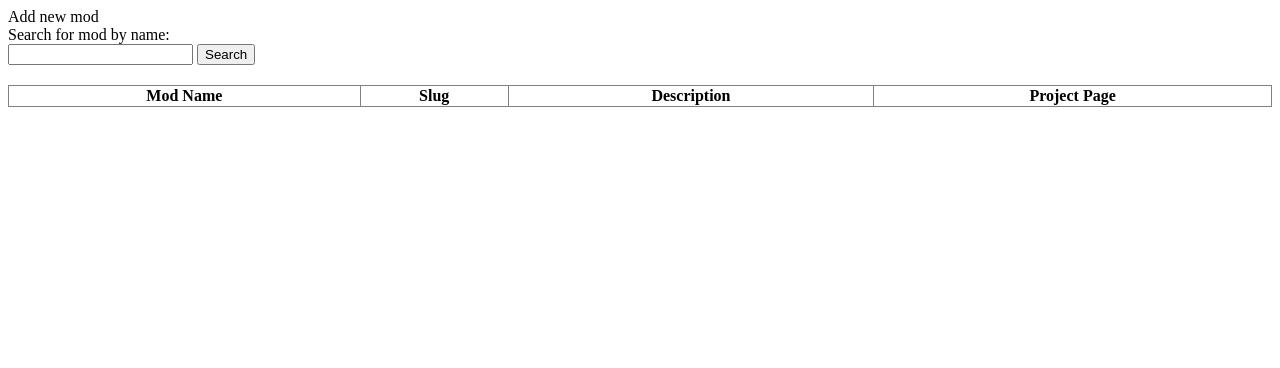
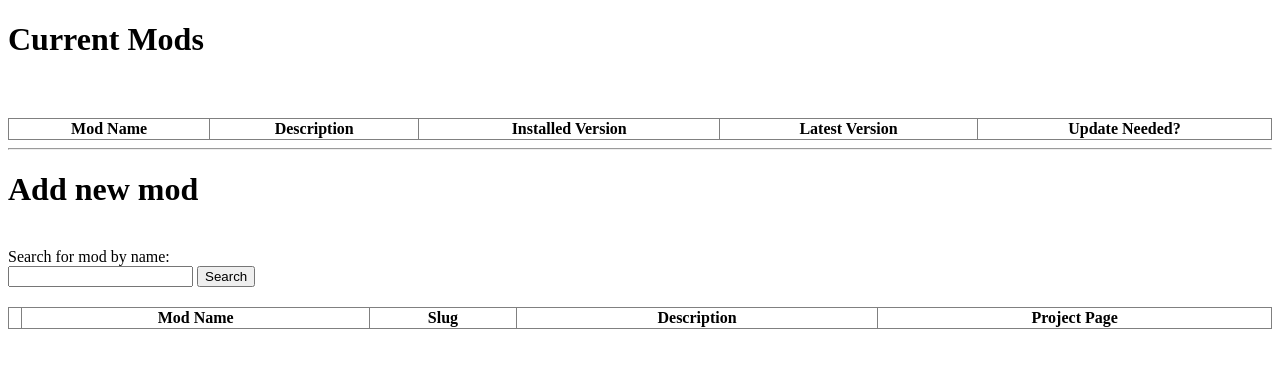
Before and after one commit to MrScopi/mc-modlister, a Django app: page / in a window 1280 px wide. Shown: the top 368 px of the page. Run offline with Django 5.2, Linux system fonts and the light colour scheme; lists and menus that the app fills with data are empty.

Commit message:
can't easily reuse table rendering code, but I can read it easier if I break out the functions

```diff
--- a/mc_modlister/templates/modlist/list.html
+++ b/mc_modlister/templates/modlist/list.html
@@ -1,15 +1,34 @@
 {% extends 'base.html' %}
 {% block content %}
-Add new mod
+<div id='current_mods'>
+    <h1>Current Mods</h1>
+    <br>
+    <table id='currentModsTable' border="1" style='margin-top:20px; width:100%; border-collapse: collapse;'>
+        <thead>
+            <tr>
+                <th>Mod Name</th>
+                <th>Description</th>
+                <th>Installed Version</th>
+                <th>Latest Version</th>
+                <th>Update Needed?</th>
+            </tr>
+        </thead>
+        <tbody>
+        </tbody>
+    </table>
+</div>
+<hr>
+<div id='add_new_mod'>
+    <h1>Add new mod</h1>
     <br>
     <label for="mod_name_search">Search for mod by name:</label>
     <br>
     <input type="text" id='mod_name_search'></input>
     <button type='submit' id='mod_search_button'>Search</button>
-<div id='search_results'>
     <table id="searchResultsTable" border="1" style="margin-top:20px; width:100%; border-collapse: collapse;">
         <thead>
             <tr>
+                <th></th>
                 <th>Mod Name</th>
                 <th>Slug</th>
                 <th>Description</th>
@@ -64,22 +83,27 @@ Add new mod
         targetTable.innerHTML = '';  // Clear previous results
 
         if (mods.length === 0) {
-            targetTable.innerHTML = '<tr><td colspan="4">No results found.</td></tr>';
+            targetTable.innerHTML = '<tr><td colspan="5">No results found.</td></tr>';
             return;
         }
 
         mods.forEach(mod => {
+            modRow = searchResultsRow(mod);
+            targetTable.appendChild(modRow);
+        });
+    }
+
+    function searchResultsRow(mod) {
         const row = document.createElement('tr');
         row.innerHTML = `
+            <td><img src="${mod.icon_url}"></td>
             <td>${mod.title}</td>
             <td>${mod.slug}</td>
             <td>${mod.description || 'No description'}</td>
             <td><a href="https://modrinth.com/mod/${mod.slug}" target="_blank">View</a></td>
         `;
-            targetTable.appendChild(row);
-        });
+        return row;
     }
-
 
 
 </script>
```
Lines whose indentation alone changed are shown as unchanged.
